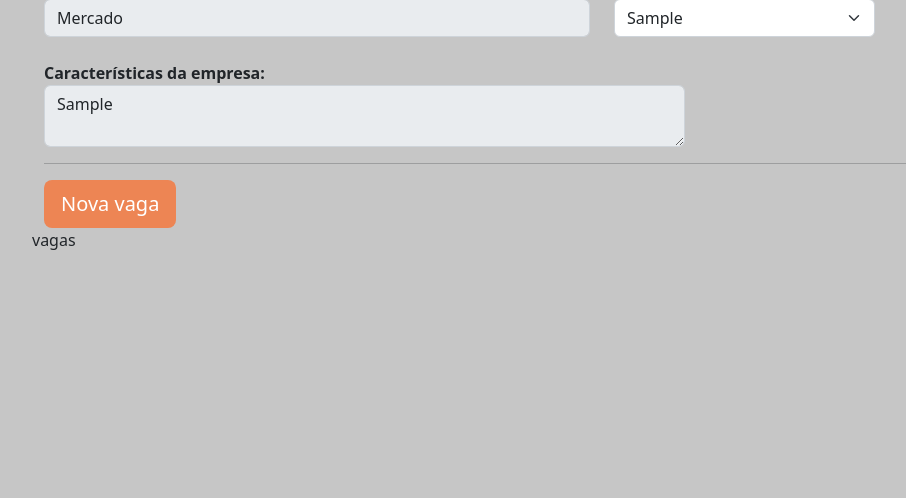
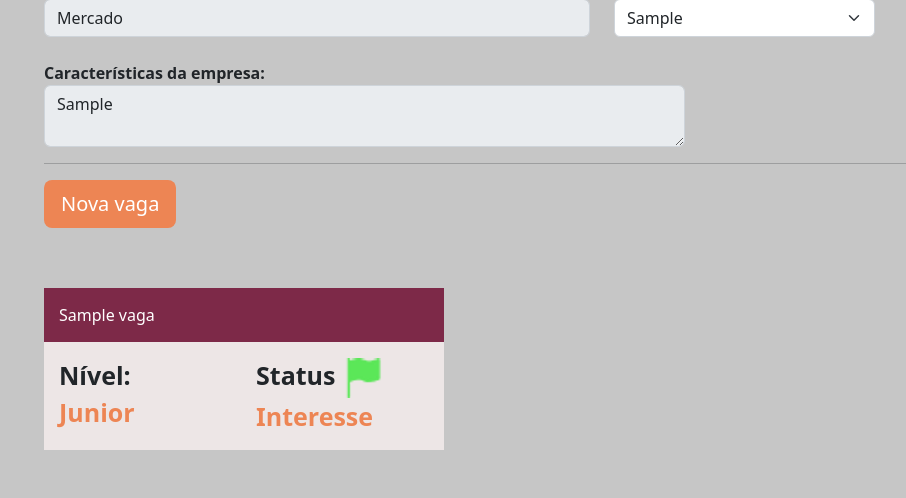
Before and after one commit to Hipotetico/Seletive, a Django app: page /home/empresa/1 in a window 1280 px wide. Shown: the part 325-823 px from the top of the page, without its empty margins (38-944 px from the left). Before the commit the page ends 575 px from the top, so only its background shows below. Run offline with Django 4.2, Linux system fonts and the light colour scheme; tables that the repository leaves empty hold one stand-in row (values such as "Sample post"); grey boxes marked "Sample" are stand-in pictures.

Commit message:
criando nova vaga

```diff
--- a/empresa/models.py
+++ b/empresa/models.py
@@ -49,6 +49,7 @@ class Vagas(models.Model):
 
     empresa = models.ForeignKey(Empresa, on_delete= models.DO_NOTHING)
     titulo = models.CharField(max_length=30)
+    email = models.EmailField(null=True)
     nivel_experiencia = models.CharField(max_length=2, choices=choices_experiencia)
     data_final = models.DateField()
     status = models.CharField(max_length=30, choices=choices_status)
--- a/empresa/templates/empresa.html
+++ b/empresa/templates/empresa.html
@@ -67,7 +67,35 @@
         <a data-bs-toggle="modal" data-bs-target="#exampleModal" class="btn btn-lg btn-orange">Nova vaga</a>
 
         <div class="row">
-            vagas
+            {% for vaga in vagas %}
+                <div class="col-md">
+
+                <div class="box-vagas">
+                    <div class="header-vagas">
+                        {{vaga.titulo}}
+                    </div>
+
+                    <div class="body-vagas">
+                        <div class="row">
+                            <div class="col-md">
+                                <label class="paragrafo">Nível:</label>
+                                <br>
+                                <label class="paragrafo paragrafo-orange">{{vaga.get_nivel_experiencia_display}}</label>
+                            </div>
+
+                            <div class="col-md">
+                                <label class="paragrafo">Status <img src="{% static 'empresa/img/flag_green.png' %}"></label>
+                                <br>
+                                <label class="paragrafo paragrafo-orange">{{vaga.get_status_display}}</label>
+                            </div>
+
+                        </div>
+                    </div>
+
+                </div>
+
+                </div>
+            {% endfor %}
         </div>
 
     </div>
@@ -82,7 +110,7 @@
                 <button type="button" class="btn-close" data-bs-dismiss="modal" aria-label="Close"></button>
             </div>
             <div class="modal-body">
-                <form action="" method="POST">
+                <form action="{% url 'nova_vaga' %}" method="POST"> {% csrf_token %}
                     <div class="row">
                         <div class="col-md">
                             <label>Título:</label>
--- a/empresa/templates/empresas.html
+++ b/empresa/templates/empresas.html
@@ -55,7 +55,7 @@
 
                         {%for empresa in empresas %}
                             <tr {% if not forloop.counter|is_par %} class="tabela-linha" {%endif%}>
-                                <td>{{empresa.nome}}</td>
+                                <td><a href={% url 'empresa' empresa.id %} >{{empresa.nome}}</a></td>
                                 <td>{{empresa.endereco}}</td>
                                 <td>
                                     <select class="form-select">
--- a/empresa/views.py
+++ b/empresa/views.py
@@ -1,6 +1,6 @@
 from django.http import HttpResponse
 from django.shortcuts import get_object_or_404, render
-from .models import Tecnologias, Empresa
+from .models import Tecnologias, Empresa, Vagas
 from django.shortcuts import redirect
 from django.contrib import messages
 from django.contrib.messages import constants
@@ -81,4 +81,5 @@ def empresa(request, id):
     empresa = get_object_or_404(Empresa, id=id)
     empresas = Empresa.objects.all()
     tecnologias = Tecnologias.objects.all()
-    return render(request, 'empresa.html', {'empresa': empresa, 'tecnologias': tecnologias, 'empresas': empresas})
+    vagas = Vagas.objects.filter(empresa_id=id)
+    return render(request, 'empresa.html', {'empresa': empresa, 'tecnologias': tecnologias, 'empresas': empresas, 'vagas': vagas})
```
Also changed, not shown: vagas/views.py (+38 -4 lines), empresa/migrations/0005_vagas_email.py (added).
